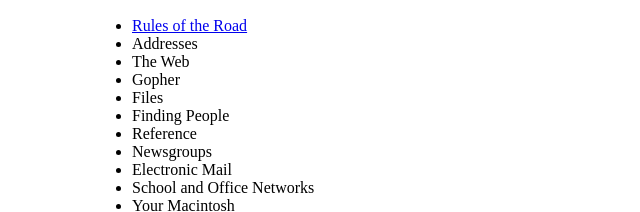
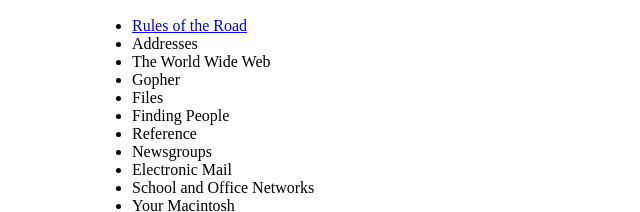
Before and after one commit to eric-cgn/welcome, a plain HTML site: page docs/index.html in a window 1280 px wide. Shown: the part 763-975 px from the top of the page, 318-958 px from the left. Drawn offline with Linux system fonts and the light colour scheme.

Commit message:
The World Wide Web: its full name in titles and on first mention on its page
Co-Authored-By: Claude <noreply@anthropic.com>

```diff
--- a/docs/index.html
+++ b/docs/index.html
@@ -43,7 +43,7 @@ Founder, OneInAMillion Software
 <UL>
 <LI><A HREF="road.html">Rules of the Road</A>
 <LI>Addresses
-<LI>The Web
+<LI>The World Wide Web
 <LI>Gopher
 <LI>Files
 <LI>Finding People
```
Also changed, not shown: 1 other file.
